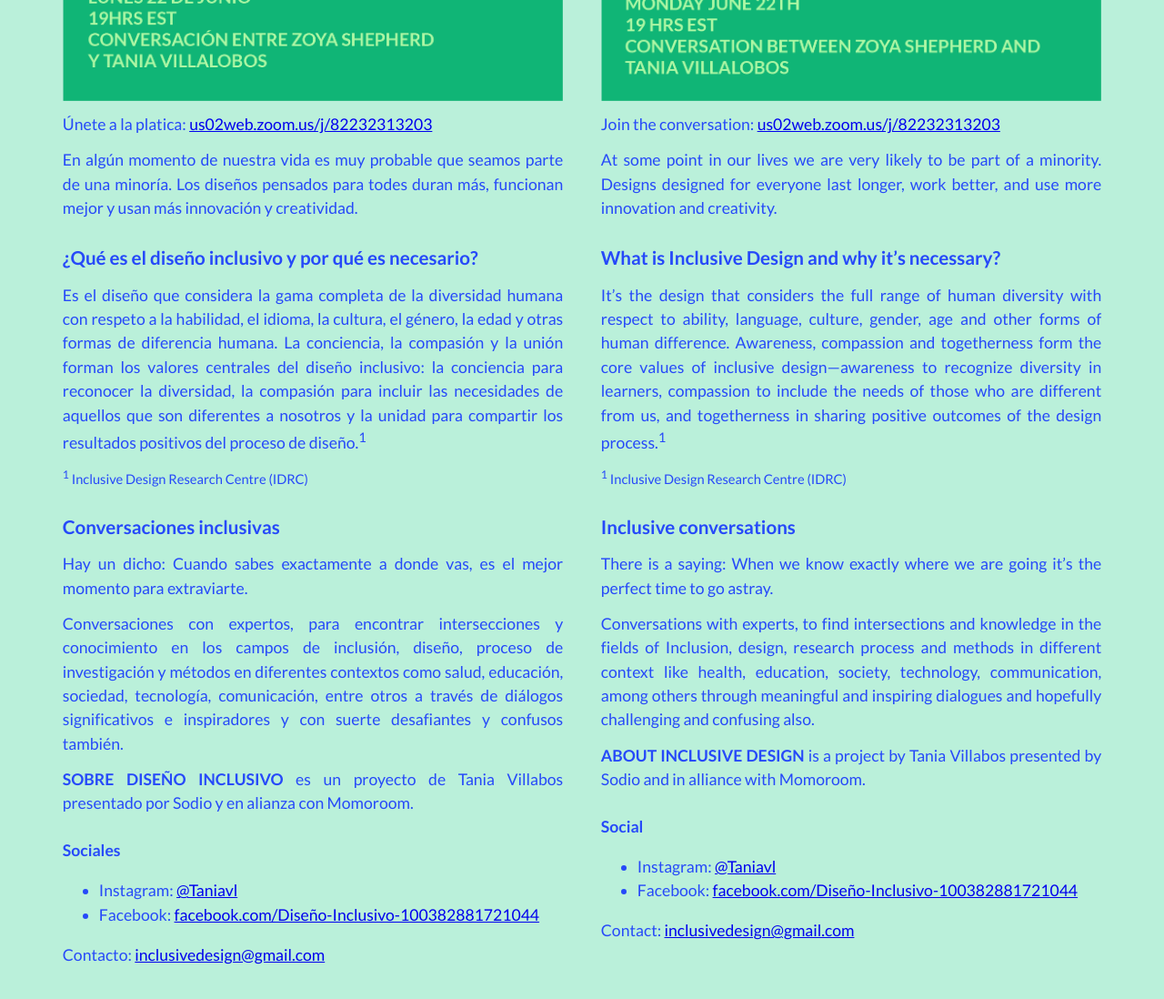
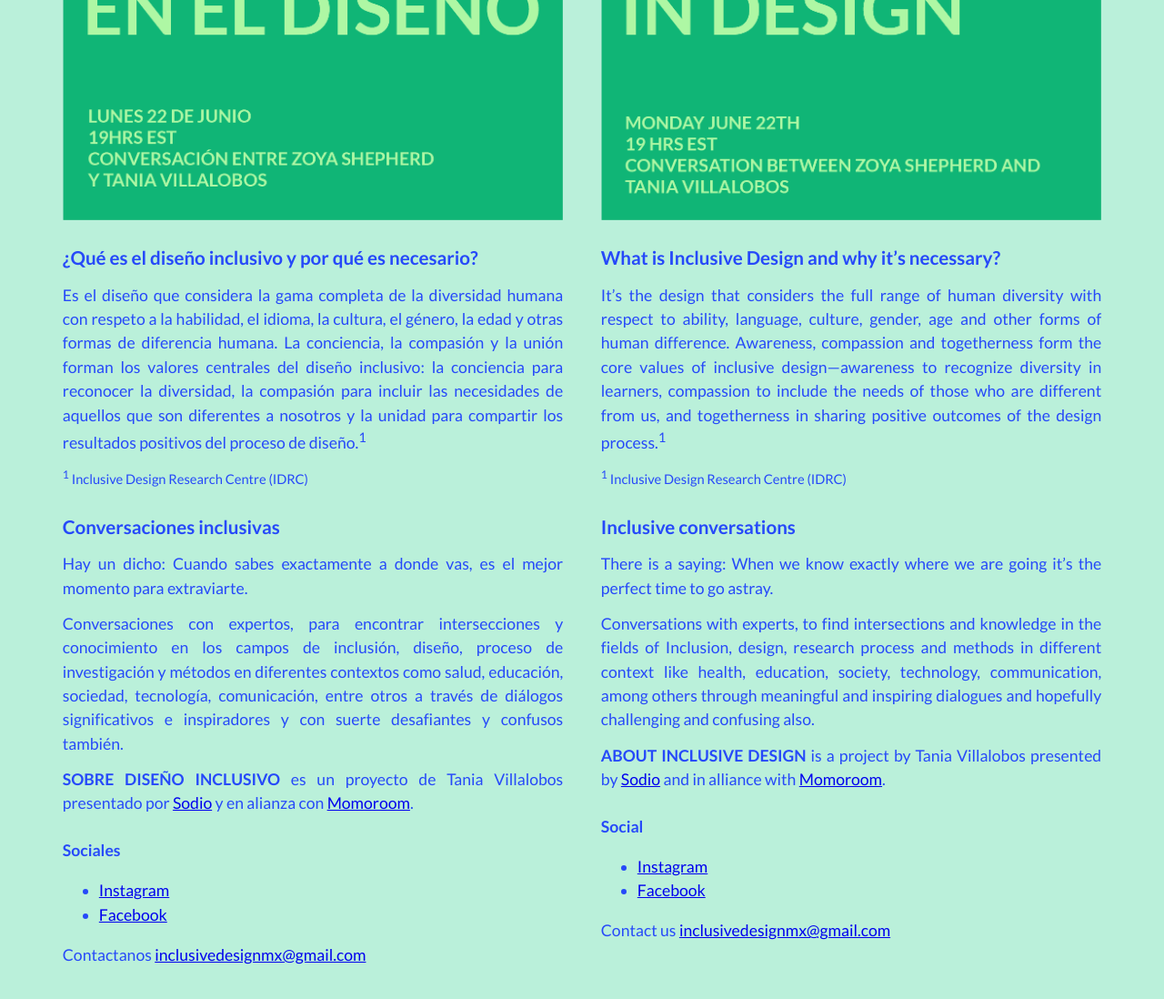
Before and after one commit to mixcas/diseno-inclusivo, a website: page index.html in a window 1280 px wide. Shown: the part 1380-2478 px from the top of the page at 91% size. Drawn offline with Linux system fonts and the light colour scheme.

Commit message:
fix links

```diff
--- a/index.html
+++ b/index.html
@@ -31,9 +31,9 @@
 
     <div class="text-container container">
       <div class="text-column">
-        <img src="/assets/images/flyer-esp.png" />
-        <p>Únete a la platica:  <a href="https://us02web.zoom.us/j/82232313203">us02web.zoom.us/j/82232313203</a><p>
         <p>En algún momento de nuestra vida es muy probable que seamos parte de una minoría. Los diseños pensados para todes duran más, funcionan mejor y usan más innovación y creatividad.</p>
+        <p>Únete a la platica:  <a rel="noopener noreferrer" target="_blank" href="https://us02web.zoom.us/j/82232313203">us02web.zoom.us/j/82232313203</a><p>
+        <img src="/assets/images/flyer-esp.png" alt="Zoom. Compasión en el diseño. Lunes 22 de Junio 19hrs (EST). Conversación entre Zoya Shepherd y Tania Villalobos"/>
 
         <h3>¿Qué es el diseño inclusivo y por qué es necesario?</h3>
         <p>Es el diseño que considera la gama completa de la diversidad humana con respeto a la habilidad, el idioma, la cultura, el género, la edad y otras formas de diferencia humana. La conciencia, la compasión y la unión forman los valores centrales del diseño inclusivo: la conciencia para reconocer la diversidad, la compasión para incluir las necesidades de aquellos que son diferentes a nosotros y la unidad para compartir los resultados positivos del proceso de diseño.<sup>1</sup></p>
@@ -41,32 +41,34 @@
         <h3>Conversaciones inclusivas</h3>
         <p>Hay un dicho: Cuando sabes exactamente a donde vas, es el mejor momento para extraviarte.</p>
         <p>Conversaciones con expertos, para encontrar intersecciones y conocimiento en los campos de inclusión, diseño, proceso de investigación y métodos en diferentes contextos como salud, educación, sociedad, tecnología, comunicación, entre otros a través de diálogos significativos e inspiradores y  con suerte desafiantes y confusos también.</p>
-        <p><b>SOBRE DISEÑO INCLUSIVO</b> es un proyecto de Tania Villabos presentado por Sodio y en alianza con Momoroom.</p>
+        <p><b>SOBRE DISEÑO INCLUSIVO</b> es un proyecto de Tania Villalobos presentado por <a href="http://nasodio.com/home/" rel="noopener noreferrer"
+ target="_blank">Sodio</a> y en alianza con <a href="http://www.momo-room.com/" rel="noopener noreferrer" target="_blank">Momoroom</a>.</p>
         <h4>Sociales</h4>
         <ul>
-          <li>Instagram: <a href="https://www.instagram.com/Taniavl">@Taniavl</a></li>
-          <li>Facebook: <a href="https://www.facebook.com/Diseño-Inclusivo-100382881721044">facebook.com/Diseño-Inclusivo-100382881721044</a></li>
+          <li><a href="https://www.instagram.com/Taniavl" rel="noopener noreferrer" target="_blank">Instagram</a></li>
+          <li><a href="https://www.facebook.com/Diseño-Inclusivo-100382881721044" rel="noopener noreferrer" target="_blank">Facebook</a></li>
         </ul>
-        <p>Contacto: <a href="mailto:inclusivedesign@gmail.com">inclusivedesign@gmail.com</a></p>
+        <p>Contactanos <a href="mailto:inclusivedesignmx@gmail.com">inclusivedesignmx@gmail.com</a></p>
       </div>
 
       <div class="text-column">
-        <img src="/assets/images/flyer-eng.png" />
-        <p>Join the conversation:  <a href="https://us02web.zoom.us/j/82232313203">us02web.zoom.us/j/82232313203</a><p>
         <p>At some point in our lives we are very likely to be part of a minority. Designs designed for everyone last longer, work better, and use more innovation and creativity.</p>
+        <p>Join the conversation:  <a href="https://us02web.zoom.us/j/82232313203" rel="noopener noreferrer" target="_blank">us02web.zoom.us/j/82232313203</a><p>
+        <img src="/assets/images/flyer-eng.png" alt="Zoom. Compassion in design. Monday 22th June, 19h (EST). Conversation between Zoya Shepherd and Tania Villalobos" />
         <h3>What is Inclusive Design and why it’s necessary?</h3>
         <p>It’s the design that considers the full range of human diversity with respect to ability, language, culture, gender, age and other forms of human difference. Awareness, compassion and togetherness form the core values of inclusive design—awareness to recognize diversity in learners, compassion to include the needs of those who are different from us, and togetherness in sharing positive outcomes of the design process.<sup>1</sup></p>
         <small><p><sup>1</sup> Inclusive Design Research Centre (IDRC)</p></small>
         <h3>Inclusive conversations</h3>
         <p>There is a saying: When we know exactly where we are going it’s the perfect time to go astray.</p>
         <p>Conversations with experts, to find intersections and knowledge in the fields of Inclusion, design, research process and methods in different context like health, education, society, technology, communication, among others through meaningful and inspiring dialogues and hopefully challenging and confusing also. </p>
-        <p><b>ABOUT INCLUSIVE DESIGN</b> is a project by Tania Villabos presented by Sodio and in alliance with Momoroom.</p>
+        <p><b>ABOUT INCLUSIVE DESIGN</b> is a project by Tania Villalobos presented by <a href="http://nasodio.com/home/" rel="noopener noreferrer"
+ target="_blank">Sodio</a> and in alliance with <a href="http://www.momo-room.com/" rel="noopener noreferrer" target="_blank">Momoroom</a>.</p>
         <h4>Social</h4>
         <ul>
-          <li>Instagram: <a href="https://www.instagram.com/Taniavl">@Taniavl</a></li>
-          <li>Facebook: <a href="https://www.facebook.com/Diseño-Inclusivo-100382881721044">facebook.com/Diseño-Inclusivo-100382881721044</a></li>
+          <li><a href="https://www.instagram.com/Taniavl" rel="noopener noreferrer" target="_blank">Instagram</a></li>
+          <li><a href="https://www.facebook.com/Diseño-Inclusivo-100382881721044" rel="noopener noreferrer" target="_blank">Facebook</a></li>
         </ul>
-        <p>Contact: <a href="mailto:inclusivedesign@gmail.com">inclusivedesign@gmail.com</a></p>
+        <p>Contact us <a href="mailto:inclusivedesignmx@gmail.com">inclusivedesignmx@gmail.com</a></p>
       </div>
     </div>
   </body>
--- a/index.js
+++ b/index.js
@@ -1,4 +1,5 @@
 import Countdown from 'ds-countdown';
+import { zonedTimeToUtc } from 'date-fns-tz'
 
 if (window.location.protocol == "http:" && window.location.href.indexOf('localhost') === -1) {
   var restOfUrl = window.location.href.substr(5);
@@ -14,9 +15,12 @@ function showStream() {
 };
 
 function init() {
+  const date = '2020-06-22 19:00:00';
+  const utcDate = zonedTimeToUtc(date, 'America/Mexico_City');
+
   new Countdown({
     id: "ds-countdown",
-    targetTime: '2020-06-22 19:00:00',
+    targetTime: utcDate,
     noDay: false,
     hideDayAtZero: false,
     separator: ' : ',
--- a/package.json
+++ b/package.json
@@ -12,6 +12,8 @@
     "start": "parcel serve index.html"
   },
   "dependencies": {
+    "date-fns": "^2.14.0",
+    "date-fns-tz": "^1.0.10",
     "ds-countdown": "^1.1.1"
   }
 }
```
Also changed, not shown: 1 other file.
